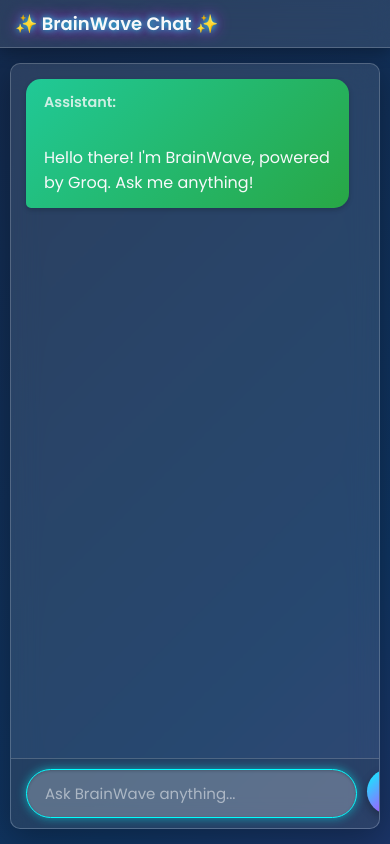
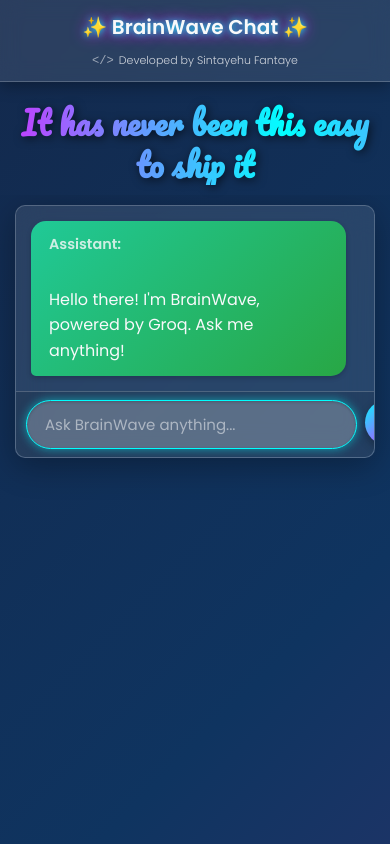
Before and after one commit to sfantaye/brainwave, a plain HTML site: page static/index.html in a window 390 px wide. Drawn offline with Linux system fonts and the light colour scheme.

Commit message:
updated index.html

```diff
--- a/static/index.html
+++ b/static/index.html
@@ -7,7 +7,7 @@
     <!-- Google Fonts -->
     <link rel="preconnect" href="https://fonts.googleapis.com">
     <link rel="preconnect" href="https://fonts.gstatic.com" crossorigin>
-    <link href="https://fonts.googleapis.com/css2?family=Poppins:wght@300;400;600&display=swap" rel="stylesheet">
+    <link href="https://fonts.googleapis.com/css2?family=Poppins:wght@300;400;600&family=Pacifico&display=swap" rel="stylesheet">
     <style>
         /* General Styles & Root Variables */
         :root {
@@ -28,7 +28,8 @@
             margin: 0;
             padding: 0;
             color: var(--text-light);
-            overflow: hidden; /* Prevent scrollbars from animated background */
+            /* Consider removing overflow:hidden if tagline makes page too tall on some screens */
+            /* overflow: hidden; */
             min-height: 100vh;
             display: flex;
             flex-direction: column;
@@ -55,9 +56,11 @@
             align-items: center;
             box-shadow: 0 4px 15px var(--shadow-color);
             border-bottom: 1px solid var(--border-color);
-            position: sticky;
+            position: sticky; /* Keep sticky */
             top: 0;
             z-index: 10;
+            flex-wrap: wrap; /* Allow wrapping on small screens if needed */
+            gap: 5px 15px; /* Add gap for wrapped items */
         }
 
         .navbar h1 {
@@ -66,6 +69,7 @@
             font-weight: 600;
             text-shadow: 0 0 5px var(--primary-glow), 0 0 10px var(--secondary-glow);
             animation: pulseText 3s infinite alternate;
+            flex-shrink: 0; /* Prevent title from shrinking too much */
         }
 
         @keyframes pulseText {
@@ -73,11 +77,46 @@
              100% { text-shadow: 0 0 10px var(--primary-glow), 0 0 20px var(--secondary-glow); }
         }
 
-
         .navbar .developer-banner {
             font-size: 14px;
             font-weight: 300;
-            opacity: 0.8;
+            opacity: 0.9; /* Slightly more opaque */
+            display: flex; /* Use flex for icon alignment */
+            align-items: center;
+            gap: 5px; /* Space between icon and text */
+        }
+        /* Adding a simple code icon */
+        .developer-banner::before {
+            content: '</>';
+            font-family: monospace; /* Monospace for code look */
+            font-size: 1.1em;
+            opacity: 0.7;
+        }
+
+        /* Tagline Style */
+        #tagline {
+            font-family: 'Pacifico', cursive; /* Fancy script font */
+            font-size: clamp(2rem, 6vw, 3.5rem); /* Responsive font size: min, preferred, max */
+            text-align: center;
+            margin: 25px 20px 15px 20px; /* Top L/R Bottom */
+            padding: 0;
+            line-height: 1.3;
+            /* Gradient Text */
+            background: linear-gradient(90deg, var(--primary-glow), var(--secondary-glow), var(--primary-glow));
+            background-size: 200% auto; /* For animation */
+            -webkit-background-clip: text;
+            background-clip: text;
+            color: transparent;
+            -webkit-text-fill-color: transparent; /* Safari */
+            /* Effects */
+            filter: drop-shadow(2px 2px 5px rgba(0, 0, 0, 0.6));
+            animation: shine 8s linear infinite;
+        }
+
+        @keyframes shine {
+            to {
+                background-position: 200% center;
+            }
         }
 
         /* Chat Container - Full Height Flex */
@@ -85,16 +124,18 @@
             flex-grow: 1; /* Takes remaining vertical space */
             display: flex;
             justify-content: center;
-            align-items: center;
-            padding: 20px;
+            align-items: center; /* Center vertically */
+            padding: 0 20px 20px 20px; /* No top padding, rely on tagline margin */
             overflow: hidden; /* Prevent wrapper scroll */
+            min-height: 0; /* Important for flex-grow in some browsers */
         }
 
         .chat-container {
             width: 100%;
             max-width: 700px; /* Slightly wider */
-            height: calc(100vh - 120px); /* Adjust based on navbar height and padding */
-            max-height: 800px; /* Max height */
+            /* Adjust height calculation if needed, using flex-grow on wrapper is often better */
+            height: 100%; /* Fill the wrapper */
+            max-height: 70vh; /* Max height relative to viewport */
             background: var(--bg-glass);
             backdrop-filter: blur(15px);
             -webkit-backdrop-filter: blur(15px); /* Safari */
@@ -184,6 +225,7 @@
             gap: 10px;
             border-top: 1px solid var(--border-color);
             background: rgba(0, 0, 0, 0.1); /* Slightly darker input area bg */
+            flex-shrink: 0; /* Prevent input area from shrinking */
         }
 
         input[type="text"] {
@@ -225,6 +267,7 @@
             align-items: center;
             transition: all 0.3s ease;
             box-shadow: 0 4px 10px rgba(0, 0, 0, 0.3);
+            flex-shrink: 0; /* Prevent button from shrinking */
         }
 
         button svg {
@@ -255,8 +298,6 @@
         }
         .typing-effect {
             display: inline-block;
-            /* No background needed, inherits from parent */
-            /* No padding needed here, handled by parent */
         }
          .typing-effect::after { /* The caret */
             content: '|';
@@ -279,17 +320,21 @@
                 font-size: 22px;
             }
             .navbar .developer-banner {
-                 font-size: 12px;
+                 font-size: 12px; /* Slightly smaller on tablet */
+                 opacity: 0.8;
             }
              .chat-area-wrapper {
-                 padding: 10px;
+                 padding: 0 15px 15px 15px; /* Adjust padding */
+                 align-items: flex-start; /* Align chat container to top on mobile */
+                 padding-top: 10px; /* Space below tagline */
              }
             .chat-container {
-                 height: calc(100vh - 100px); /* Adjust for smaller screens */
+                 max-height: none; /* Allow chat to take more height */
+                 height: calc(100% - 20px); /* Fill available space minus padding */
                  border-radius: 15px;
             }
              #chat {
-                 padding: 15px;
+                 padding: 20px;
              }
              .input-area {
                  padding: 10px 15px;
@@ -309,17 +354,33 @@
         }
          @media (max-width: 480px) {
              .navbar {
-                 padding: 10px 15px;
+                 padding: 12px 15px; /* Less padding */
+                 justify-content: center; /* Center items when they wrap */
              }
              .navbar h1 {
-                 font-size: 18px;
+                 font-size: 20px; /* Smaller title */
+                 text-align: center;
+                 width: 100%; /* Take full width if wrapping */
+                 margin-bottom: 5px; /* Space below title if wrapped */
              }
-              .navbar .developer-banner {
-                 display: none; /* Hide developer banner on very small screens */
-            }
+             .navbar .developer-banner {
+                 font-size: 11px; /* Even smaller */
+                 /* display: none; REMOVED THIS LINE */
+                 justify-content: center; /* Center when wrapped */
+                 width: 100%;
+             }
+             #tagline {
+                margin: 20px 15px 10px 15px;
+             }
              .chat-container {
-                 height: calc(100vh - 80px); /* Adjust further */
                  border-radius: 10px;
+             }
+             #chat {
+                 padding: 15px;
+             }
+             .input-area {
+                 padding: 8px 10px;
+                 gap: 8px;
              }
          }
 
@@ -332,6 +393,9 @@
         <h1>✨ BrainWave Chat ✨</h1>
         <div class="developer-banner">Developed by Sintayehu Fantaye</div>
     </div>
+
+    <!-- Fancy Tagline -->
+    <h2 id="tagline">It has never been this easy to ship it</h2>
 
     <!-- Chat Area Wrapper -->
     <div class="chat-area-wrapper">
@@ -361,56 +425,53 @@
             const messageDiv = document.createElement('div');
             messageDiv.className = `message ${sender.toLowerCase()}`; // 'user' or 'assistant'
 
-            // Add sender prefix and format text (handle potential markdown later if needed)
+            // Add sender prefix and format text
             const senderPrefix = `<strong>${sender}:</strong> `;
             messageDiv.innerHTML = senderPrefix + text.replace(/\n/g, "<br>"); // Ensure line breaks are rendered
 
             chatDiv.appendChild(messageDiv);
             scrollToBottom(); // Scroll down after adding message
-            return messageDiv; // Return the element for potential modification (like typing)
+            return messageDiv; // Return the element for potential modification
         }
 
         // Function to simulate typing effect
         function typeAssistantMessage(text) {
             const chatDiv = document.getElementById('chat');
             const messageDiv = document.createElement('div');
-            messageDiv.className = 'message assistant typing-container'; // Add typing container class
+            messageDiv.className = 'message assistant typing-container';
 
-            // Add sender prefix
             const senderPrefix = `<strong>Assistant:</strong> `;
-            messageDiv.innerHTML = senderPrefix; // Start with only the prefix
+            messageDiv.innerHTML = senderPrefix;
 
             const contentSpan = document.createElement('span');
             contentSpan.className = 'typing-effect';
-            messageDiv.appendChild(contentSpan); // Span where text will be typed
+            messageDiv.appendChild(contentSpan);
 
             chatDiv.appendChild(messageDiv);
             scrollToBottom();
 
-            const formattedText = text.replace(/\n/g, "<br>"); // Pre-format text with breaks
+            const formattedText = text.replace(/\n/g, "<br>");
             let i = 0;
             const interval = setInterval(() => {
                 if (i < formattedText.length) {
-                    // Check if the next chunk is <br> tag
-                    if (formattedText.substring(i, i + 4) === "<br>") {
+                    const charChunk = formattedText.substring(i, i + 4);
+                    if (charChunk === "<br>") {
                         contentSpan.innerHTML += "<br>";
                         i += 4;
                     } else {
                         contentSpan.innerHTML += formattedText[i];
                         i++;
                     }
-                    scrollToBottom(); // Keep scrolling as text types
+                    // Smart scroll: only scroll if near the bottom
+                    const isScrolledToBottom = chatDiv.scrollHeight - chatDiv.clientHeight <= chatDiv.scrollTop + 30; // 30px buffer
+                    if(isScrolledToBottom) {
+                        scrollToBottom();
+                    }
                 } else {
                     clearInterval(interval);
-                    // Remove the blinking caret style - find the ::after pseudo-element's class if needed
-                    // Simple approach: Add a class to the span when done typing
-                     contentSpan.classList.add('typing-done');
-                     // We target the pseudo-element via CSS using .typing-done::after { display: none; }
-                     // For simplicity, let's just rely on the visual completion.
-                     // OR remove the container class and add a final class
-                     messageDiv.classList.remove('typing-container');
-                     // Ensure final scroll
-                     scrollToBottom();
+                    messageDiv.classList.remove('typing-container'); // Remove class to stop potential caret animation via CSS
+                    // Ensure final scroll if needed
+                    scrollToBottom();
                 }
             }, 25); // Typing speed (milliseconds)
         }
@@ -418,7 +479,6 @@
         // Scroll chat to the bottom
         function scrollToBottom() {
             const chatDiv = document.getElementById('chat');
-            // Use smooth scrolling for a nicer effect
              chatDiv.scrollTo({ top: chatDiv.scrollHeight, behavior: 'smooth' });
         }
 
@@ -427,16 +487,11 @@
             const question = questionInput.value.trim();
             if (!question) return;
 
-            // Display user message immediately
             addMessage("You", question);
-            questionInput.value = ""; // Clear input field
-            questionInput.focus(); // Keep focus on input
-
-            // Add a subtle loading indicator (optional)
-            // addMessage("Assistant", "<i>Thinking...</i>");
+            questionInput.value = "";
+            questionInput.focus();
 
             try {
-                // Send to backend
                 const response = await fetch('/chat', {
                     method: 'POST',
                     headers: { 'Content-Type': 'application/json' },
@@ -444,43 +499,30 @@
                 });
 
                 if (!response.ok) {
-                    // Handle HTTP errors
                     const errorText = await response.text();
                     throw new Error(`Network response was not ok: ${response.status} ${response.statusText} - ${errorText}`);
                 }
 
                 const result = await response.json();
 
-                // Remove loading indicator if used
-                // const loadingMsg = document.querySelector('.message.assistant i');
-                // if (loadingMsg && loadingMsg.textContent === 'Thinking...') {
-                //     loadingMsg.parentElement.remove();
-                // }
-
-                // Display assistant message with typing effect
                 if (result.answer) {
                     typeAssistantMessage(result.answer);
                 } else {
-                     addMessage("Assistant", "Sorry, I couldn't generate a response.");
+                     addMessage("Assistant", "Sorry, I couldn't get a response this time.");
                 }
 
-
-                // Update memory
-                memory = result.memory || []; // Ensure memory is always an array
+                memory = result.memory || [];
 
             } catch (error) {
                  console.error("Error during fetch:", error);
-                 // Display error message in chat
-                 addMessage("Assistant", `Sorry, an error occurred: ${error.message}. Please try again.`);
-                 // Optionally remove the loading indicator here too
+                 addMessage("Assistant", `Oops! Something went wrong: ${error.message}. Please check the connection or try later.`);
             }
         }
 
-        // Initial focus on the input field
+        // Initial setup
         document.addEventListener('DOMContentLoaded', () => {
              document.getElementById('question').focus();
-             // Add an initial welcome message from the assistant
-             setTimeout(() => { // Delay slightly for effect
+             setTimeout(() => {
                  typeAssistantMessage("Hello there! I'm BrainWave, powered by Groq. Ask me anything!");
              }, 500);
         });
```
